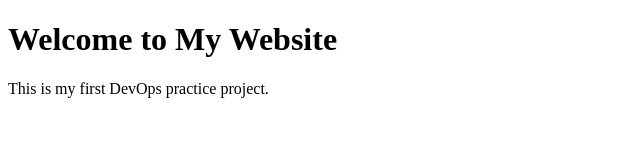
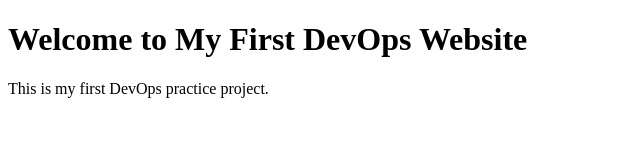
Before and after one commit to haniariaz464-ctrl/DevOps, a plain HTML site: page index.html in a window 1280 px wide. Shown: the whole page, without its empty margins (0-640 px from the left). Drawn offline with Linux system fonts and the light colour scheme.

Commit message:
Update website heading

```diff
--- a/index.html
+++ b/index.html
@@ -4,7 +4,7 @@
     <title>My Website</title>
 </head>
 <body>
-    <h1>Welcome to My Website</h1>
+    <h1>Welcome to My First DevOps Website</h1>
     <p>This is my first DevOps practice project.</p>
 </body>
 </html>
```
